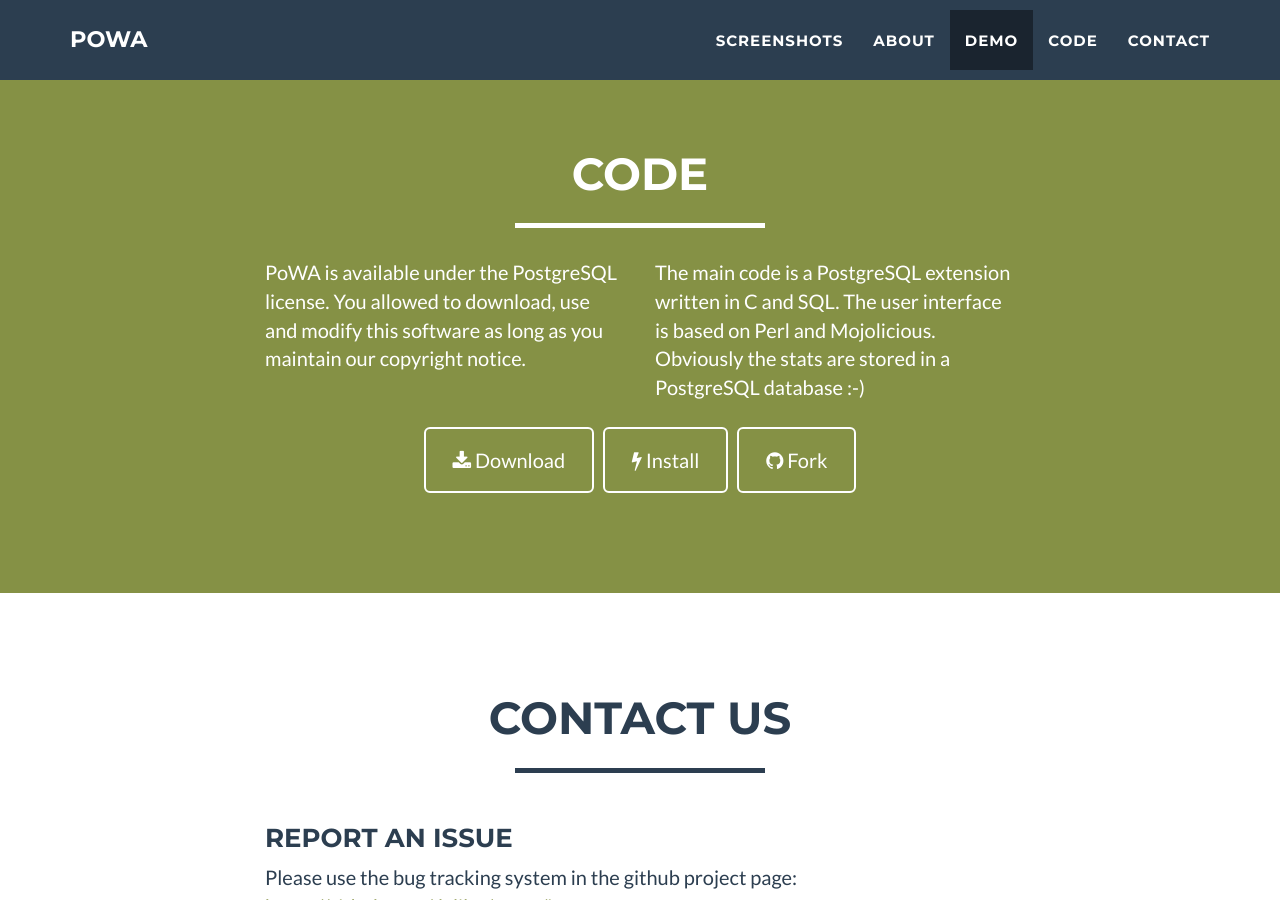
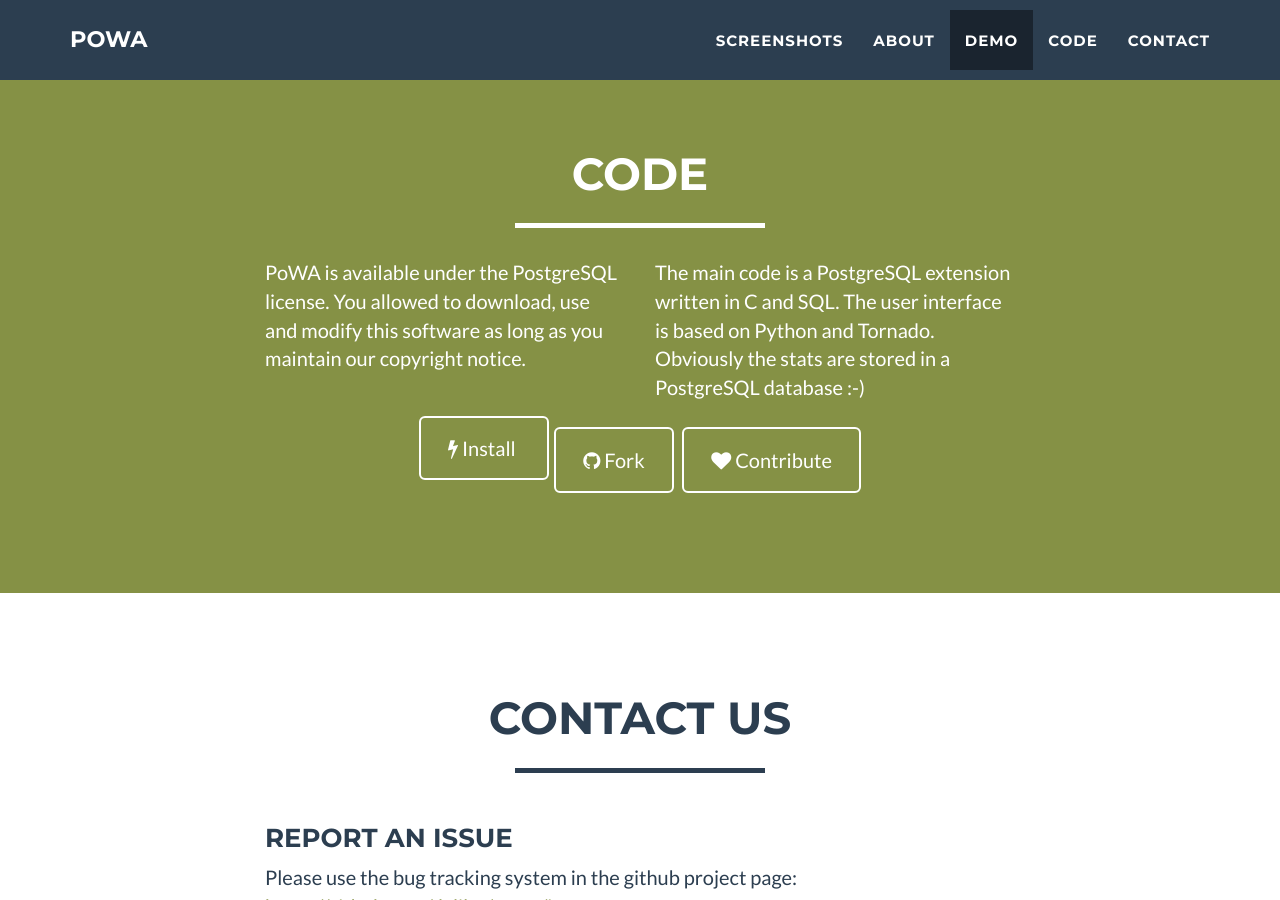
Before and after one commit to powa-team/powa, a Jekyll site: the page built from index.html, in a window 1280 px wide and 900 px high, scrolled down 2249 px. Built offline with Jekyll 4.4.1, drawn with Linux system fonts in a browser that asks for light colours.

Commit message:
contribute link

```diff
--- a/_includes/code.html
+++ b/_includes/code.html
@@ -13,21 +13,22 @@
       </div>
       <div class="col-lg-4">
         <p>The main code is a PostgreSQL extension written in C and SQL.
-        The user interface is based on Perl and Mojolicious.
+        The user interface is based on Python and Tornado.
         Obviously the stats are stored in a PostgreSQL database :-)</p>
       </div>
       <div class="col-lg-8 col-lg-offset-2 text-center">
-        <a href="https://github.com/dalibo/powa/archive/REL_1_2.zip" class="btn btn-lg btn-outline">
-          <i class="fa fa-download"></i> Download
-        </a>
-        &nbsp;
-        <a href="https://github.com/dalibo/powa/blob/master/README.md#installation" class="btn btn-lg btn-outline">
+        <a href="http://powa.readthedocs.org/en/latest/quickstart.html" class="bntn btn-lg btn-outline">
           <i class="fa fa-flash"></i> Install
         </a>
         &nbsp;
         <a href="https://github.com/dalibo/powa/" class="btn btn-lg btn-outline">
           <i class="fa fa-github"></i> Fork
         </a>
+	&nbsp;
+        <a href="http://powa.readthedocs.org/en/latest/contributing.html" class="btn btn-lg btn-outline">
+          <i class="fa fa-heart"></i> Contribute
+        </a>
+
       </div>
     </div>
   </div>
```
